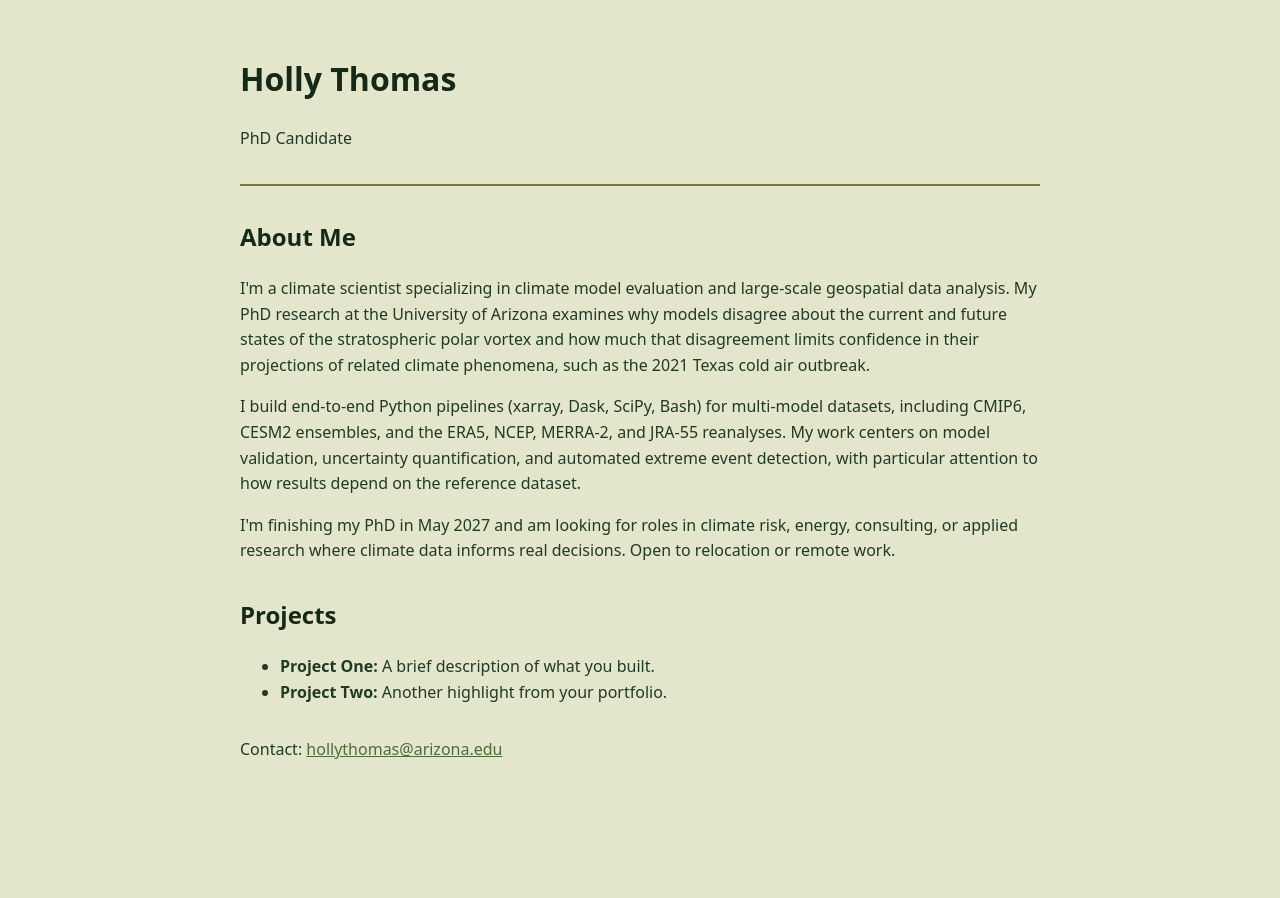
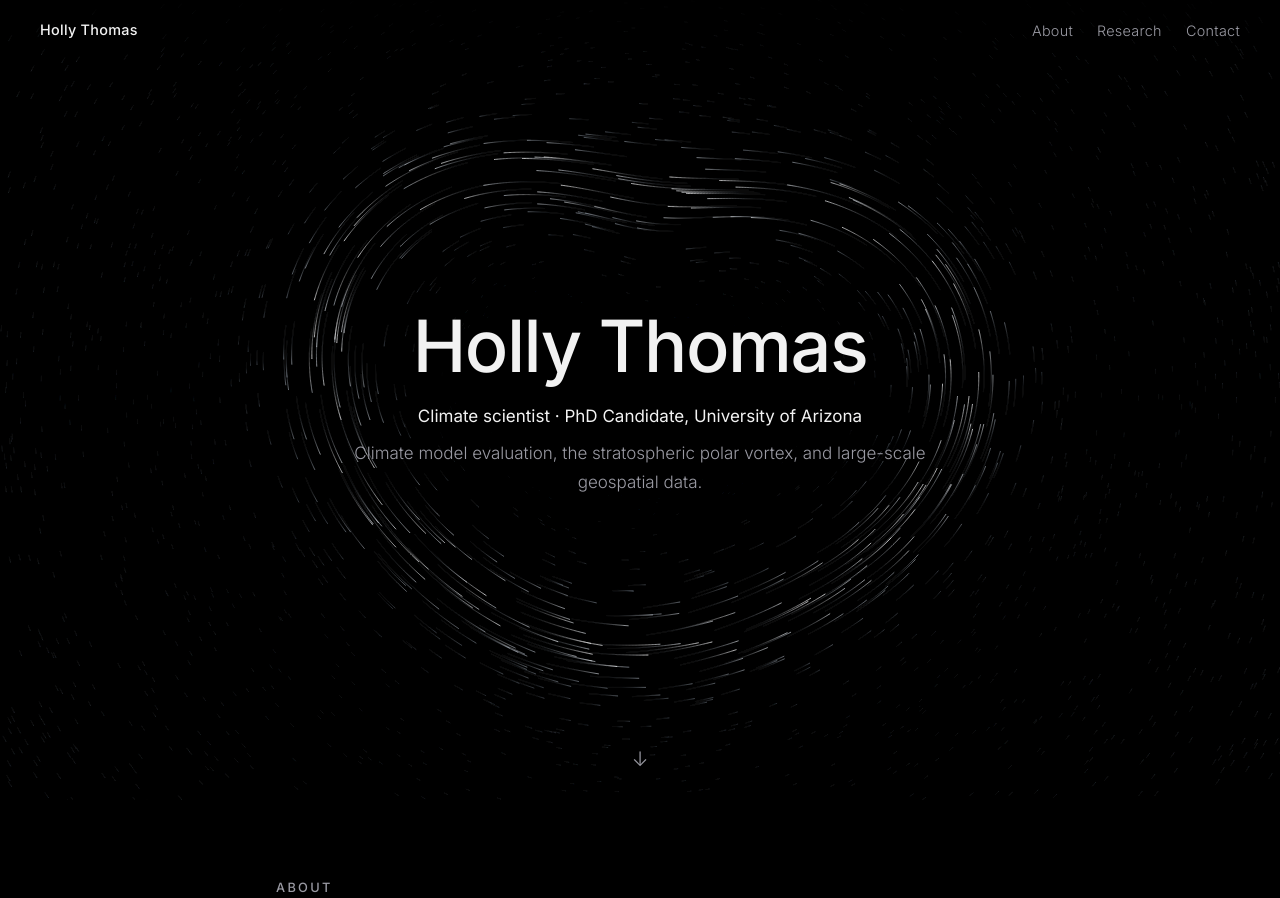
Before and after one commit to thomashm23/thomashm23.github.io, a plain HTML site: page index.html in a window 1280 px wide. Shown: the top 898 px of the page. Before the commit the page ends 811 px from the top, so only its background shows below. Drawn offline with Linux system fonts and the light colour scheme; animation ran at ten frames a second.

Commit message:
Redesign as dark single-page site with animated polar vortex hero
Black background with white text, fixed nav, About/Research/Contact
sections, and a canvas animation of wind particles circling a wavy
polar jet. Animation pauses offscreen and respects reduced motion.

Co-Authored-By: Claude Opus 5.5 <noreply@anthropic.com>
Claude-Session: https://claude.ai/code/session_01VwyoWh9NAMySLf2URoExFB

```diff
--- a/index.html
+++ b/index.html
@@ -4,35 +4,72 @@
   <meta charset="UTF-8">
   <meta name="viewport" content="width=device-width, initial-scale=1.0">
   <title>Holly Thomas</title>
+  <meta name="description" content="Holly Thomas: climate scientist working on climate model evaluation, the stratospheric polar vortex, and large-scale geospatial data analysis.">
+  <link rel="preconnect" href="https://fonts.googleapis.com">
+  <link rel="preconnect" href="https://fonts.gstatic.com" crossorigin>
+  <link href="https://fonts.googleapis.com/css2?family=Inter:wght@300;400;500;600&display=swap" rel="stylesheet">
   <link rel="stylesheet" href="style.css">
 </head>
 <body>
-  <header>
-    <h1>Holly Thomas</h1>
-    <p>PhD Candidate</p>
+  <nav class="site-nav">
+    <a class="nav-name" href="#top">Holly Thomas</a>
+    <ul>
+      <li><a href="#about">About</a></li>
+      <li><a href="#research">Research</a></li>
+      <li><a href="#contact">Contact</a></li>
+    </ul>
+  </nav>
+
+  <header class="hero" id="top">
+    <canvas id="vortex" aria-hidden="true"></canvas>
+    <div class="hero-text">
+      <h1>Holly Thomas</h1>
+      <p class="tagline">Climate scientist · PhD Candidate, University of Arizona</p>
+      <p class="hero-sub">Climate model evaluation, the stratospheric polar vortex, and large-scale geospatial data.</p>
+    </div>
+    <a class="scroll-cue" href="#about" aria-label="Scroll to About">↓</a>
   </header>
 
   <main>
     <section id="about">
-      <h2>About Me</h2>
+      <h2>About</h2>
       <p>I'm a climate scientist specializing in climate model evaluation and large-scale geospatial data analysis. My PhD research at the University of Arizona examines why models disagree about the current and future states of the stratospheric polar vortex and how much that disagreement limits confidence in their projections of related climate phenomena, such as the 2021 Texas cold air outbreak.</p>
 
       <p>I build end-to-end Python pipelines (xarray, Dask, SciPy, Bash) for multi-model datasets, including CMIP6, CESM2 ensembles, and the ERA5, NCEP, MERRA-2, and JRA-55 reanalyses. My work centers on model validation, uncertainty quantification, and automated extreme event detection, with particular attention to how results depend on the reference dataset.</p>
 
       <p>I'm finishing my PhD in May 2027 and am looking for roles in climate risk, energy, consulting, or applied research where climate data informs real decisions. Open to relocation or remote work.</p>
+
+      <ul class="skills" aria-label="Tools and datasets">
+        <li>Python</li><li>xarray</li><li>Dask</li><li>SciPy</li><li>Bash</li>
+        <li>CMIP6</li><li>CESM2</li><li>ERA5</li><li>MERRA-2</li><li>JRA-55</li>
+      </ul>
     </section>
 
-    <section id="projects">
-      <h2>Projects</h2>
-      <ul>
-        <li><strong>Project One:</strong> A brief description of what you built.</li>
-        <li><strong>Project Two:</strong> Another highlight from your portfolio.</li>
-      </ul>
+    <section id="research">
+      <h2>Research &amp; Projects</h2>
+      <div class="cards">
+        <article class="card">
+          <h3>Project One</h3>
+          <p>A brief description of what you built.</p>
+        </article>
+        <article class="card">
+          <h3>Project Two</h3>
+          <p>Another highlight from your portfolio.</p>
+        </article>
+      </div>
+    </section>
+
+    <section id="contact">
+      <h2>Contact</h2>
+      <p>I'd be glad to hear about roles, collaborations, or questions about my work.</p>
+      <p><a class="button" href="mailto:hollythomas@arizona.edu">hollythomas@arizona.edu</a></p>
     </section>
   </main>
 
   <footer>
-    <p>Contact: <a href="mailto:hollythomas@arizona.edu">hollythomas@arizona.edu</a></p>
+    <p>© 2026 Holly Thomas</p>
   </footer>
+
+  <script src="vortex.js"></script>
 </body>
 </html>
--- a/style.css
+++ b/style.css
@@ -1,27 +1,132 @@
-body {
-  font-family: system-ui, -apple-system, sans-serif;
-  line-height: 1.6;
-  max-width: 800px;
-  margin: 0 auto;
-  padding: 2rem;
-  color: #1f3b22;
-  background: #e4e6cc;
+:root {
+  --bg: #000;
+  --surface: #0d0d0f;
+  --border: #1f1f24;
+  --text: #f2f2f2;
+  --muted: #9a9aa3;
+  --accent: #8fd3ff;
+  --max: 760px;
 }
 
-h1, h2, h3 {
-  color: #142916;
+* { box-sizing: border-box; }
+
+html { scroll-behavior: smooth; }
+
+body {
+  margin: 0;
+  background: var(--bg);
+  color: var(--text);
+  font-family: "Inter", system-ui, -apple-system, sans-serif;
+  font-weight: 300;
+  font-size: 1.0625rem;
+  line-height: 1.7;
+  -webkit-font-smoothing: antialiased;
 }
 
-header {
-  border-bottom: 2px solid #7a7d3a;
-  padding-bottom: 1rem;
-  margin-bottom: 2rem;
+a { color: var(--text); text-decoration-color: var(--muted); text-underline-offset: 3px; }
+a:hover { color: var(--accent); text-decoration-color: var(--accent); }
+
+h1, h2, h3 { font-weight: 500; line-height: 1.2; margin: 0; }
+
+/* Nav */
+.site-nav {
+  position: fixed;
+  inset: 0 0 auto 0;
+  z-index: 10;
+  display: flex;
+  justify-content: space-between;
+  align-items: center;
+  padding: 1rem clamp(1rem, 4vw, 2.5rem);
+  background: linear-gradient(rgba(0,0,0,.85), rgba(0,0,0,0));
+}
+.site-nav ul { display: flex; gap: 1.5rem; list-style: none; margin: 0; padding: 0; }
+.site-nav a { text-decoration: none; font-size: .9rem; color: var(--muted); letter-spacing: .02em; }
+.site-nav a:hover { color: var(--text); }
+.site-nav .nav-name { color: var(--text); font-weight: 500; }
+
+/* Hero */
+.hero {
+  position: relative;
+  min-height: 100vh;
+  min-height: 100svh;
+  display: flex;
+  align-items: center;
+  justify-content: center;
+  text-align: center;
+  overflow: hidden;
+}
+#vortex { position: absolute; inset: 0; width: 100%; height: 100%; }
+.hero-text {
+  position: relative;
+  padding: 0 1rem;
+  max-width: 40rem;
+  text-shadow: 0 0 24px rgba(0,0,0,.9);
+}
+.hero h1 { font-size: clamp(2.5rem, 8vw, 4.5rem); font-weight: 500; letter-spacing: -.02em; }
+.tagline { margin: .75rem 0 0; color: var(--text); font-weight: 400; }
+.hero-sub { margin: .5rem 0 0; color: var(--muted); }
+.scroll-cue {
+  position: absolute;
+  bottom: 1.5rem;
+  left: 50%;
+  transform: translateX(-50%);
+  color: var(--muted);
+  text-decoration: none;
+  font-size: 1.25rem;
 }
 
-section {
-  margin-bottom: 2rem;
+/* Sections */
+main { max-width: var(--max); margin: 0 auto; padding: 0 1rem; }
+section { padding: 5rem 0 1rem; scroll-margin-top: 3rem; }
+section h2 {
+  font-size: .8rem;
+  text-transform: uppercase;
+  letter-spacing: .18em;
+  color: var(--muted);
+  font-weight: 500;
+  margin-bottom: 1.5rem;
+}
+section p { margin: 0 0 1.25rem; }
+
+.skills { display: flex; flex-wrap: wrap; gap: .5rem; list-style: none; padding: 0; margin: 2rem 0 0; }
+.skills li {
+  font-size: .8rem;
+  padding: .25rem .7rem;
+  border: 1px solid var(--border);
+  border-radius: 999px;
+  color: var(--muted);
 }
 
-a {
-  color: #4f6b3a;
+.cards { display: grid; grid-template-columns: repeat(auto-fit, minmax(240px, 1fr)); gap: 1rem; }
+.card {
+  background: var(--surface);
+  border: 1px solid var(--border);
+  border-radius: 10px;
+  padding: 1.5rem;
 }
+.card h3 { font-size: 1.05rem; margin-bottom: .5rem; }
+.card p { margin: 0; color: var(--muted); font-size: .95rem; }
+
+.button {
+  display: inline-block;
+  padding: .6rem 1.2rem;
+  border: 1px solid var(--text);
+  border-radius: 999px;
+  text-decoration: none;
+  font-weight: 400;
+}
+.button:hover { border-color: var(--accent); }
+
+footer {
+  max-width: var(--max);
+  margin: 4rem auto 0;
+  padding: 2rem 1rem;
+  border-top: 1px solid var(--border);
+  color: var(--muted);
+  font-size: .85rem;
+}
+
+@media (max-width: 520px) {
+  .site-nav .nav-name { display: none; }
+  .site-nav { justify-content: center; }
+}
--- /dev/null
+++ b/vortex.js
@@ -0,0 +1,86 @@
+// Animated wind particles circling a wavy polar jet, viewed from above the pole.
+// Velocity comes from a streamfunction psi = tanh((r - r0(theta, t)) / sigma),
+// where r0 wobbles with slowly drifting wavenumber-2 and -3 planetary waves.
+(function () {
+  const canvas = document.getElementById("vortex");
+  if (!canvas) return;
+  const ctx = canvas.getContext("2d");
+  const reduceMotion = window.matchMedia("(prefers-reduced-motion: reduce)").matches;
+
+  let w, h, cx, cy, scale, dpr, particles = [], t = 0, running = true;
+
+  function psi(x, y) {
+    const dx = (x - cx) / scale, dy = (y - cy) / scale;
+    const r = Math.hypot(dx, dy), th = Math.atan2(dy, dx);
+    const r0 = 0.55 * (1 + 0.16 * Math.cos(2 * th - 0.25 * t) + 0.07 * Math.cos(3 * th + 0.4 * t + 1));
+    return Math.tanh((r - r0) / 0.09) + 0.35 * r * r;
+  }
+
+  function velocity(x, y) {
+    const e = 1.5;
+    const u = (psi(x, y + e) - psi(x, y - e)) / (2 * e);
+    const v = -(psi(x + e, y) - psi(x - e, y)) / (2 * e);
+    return [u * scale * 0.9, v * scale * 0.9];
+  }
+
+  function spawn(p) {
+    p.x = Math.random() * w;
+    p.y = Math.random() * h;
+    p.age = 0;
+    p.life = 60 + Math.random() * 140;
+    return p;
+  }
+
+  function resize() {
+    dpr = Math.min(window.devicePixelRatio || 1, 2);
+    w = canvas.clientWidth; h = canvas.clientHeight;
+    canvas.width = w * dpr; canvas.height = h * dpr;
+    ctx.setTransform(dpr, 0, 0, dpr, 0, 0);
+    cx = w / 2; cy = h / 2;
+    scale = Math.min(w, h) * 0.62;
+    const n = Math.round(Math.min(2200, (w * h) / 450));
+    particles = Array.from({ length: n }, () => spawn({}));
+    ctx.fillStyle = "#000";
+    ctx.fillRect(0, 0, w, h);
+  }
+
+  function step() {
+    ctx.globalCompositeOperation = "destination-in";
+    ctx.fillStyle = "rgba(0,0,0,0.955)";
+    ctx.fillRect(0, 0, w, h);
+    ctx.globalCompositeOperation = "source-over";
+    ctx.lineWidth = 1;
+
+    for (const p of particles) {
+      const [u, v] = velocity(p.x, p.y);
+      const speed = Math.hypot(u, v);
+      const nx = p.x + u * 0.14, ny = p.y + v * 0.14;
+      const a = Math.min(1, speed / 9) * Math.sin(Math.PI * p.age / p.life);
+      ctx.strokeStyle = `rgba(${200 + 55 * a | 0}, ${225 + 30 * a | 0}, 255, ${0.15 + 0.6 * a})`;
+      ctx.beginPath();
+      ctx.moveTo(p.x, p.y);
+      ctx.lineTo(nx, ny);
+      ctx.stroke();
+      p.x = nx; p.y = ny;
+      if (++p.age > p.life || nx < 0 || ny < 0 || nx > w || ny > h) spawn(p);
+    }
+    t += 0.016;
+  }
+
+  function loop() {
+    if (running) step();
+    requestAnimationFrame(loop);
+  }
+
+  resize();
+  window.addEventListener("resize", resize);
+
+  if (reduceMotion) {
+    for (let i = 0; i < 120; i++) step();
+    return;
+  }
+
+  new IntersectionObserver(([e]) => { running = e.isIntersecting; }).observe(canvas);
+  document.addEventListener("visibilitychange", () => { running = !document.hidden; });
+  loop();
+})();
```
